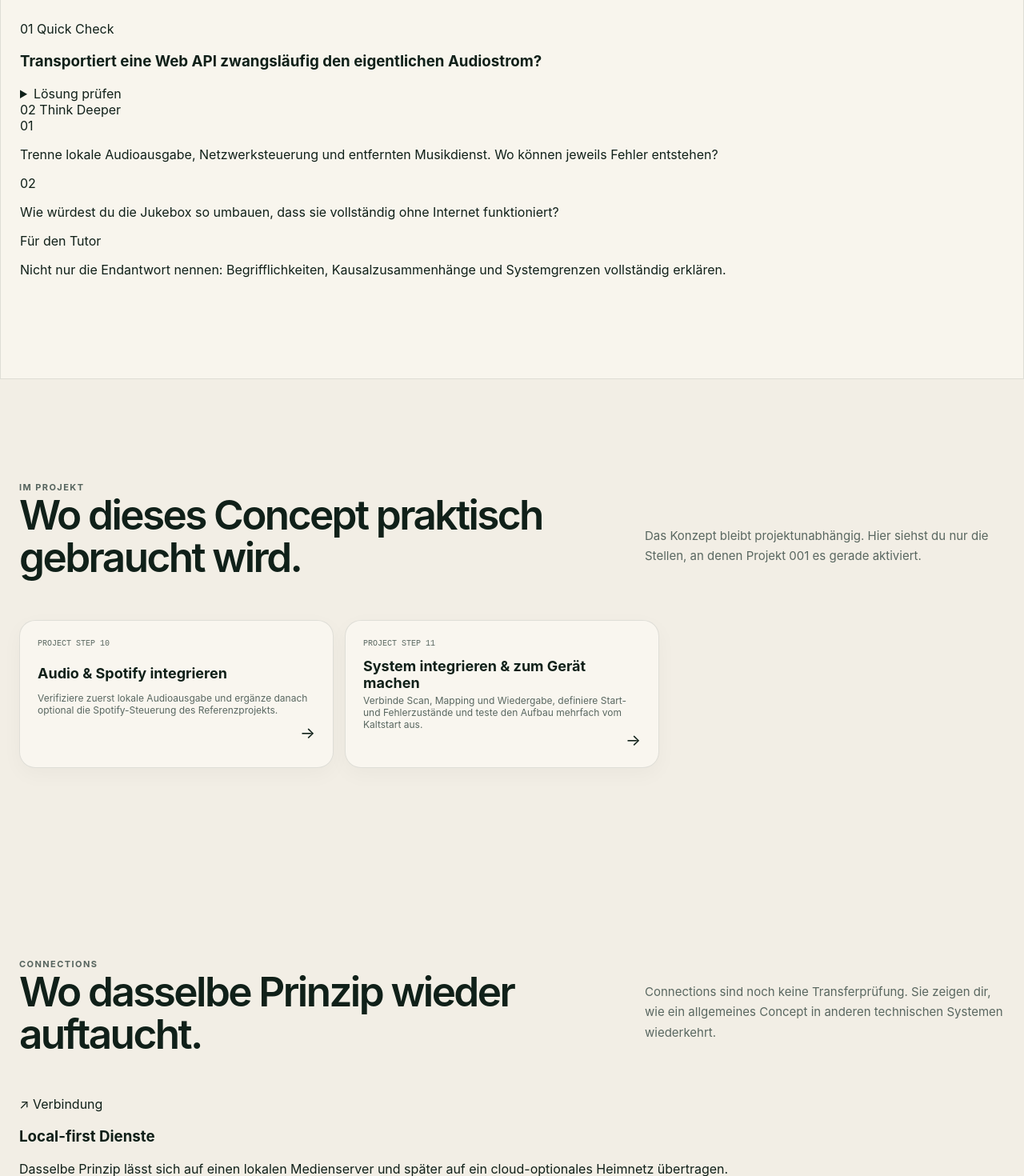
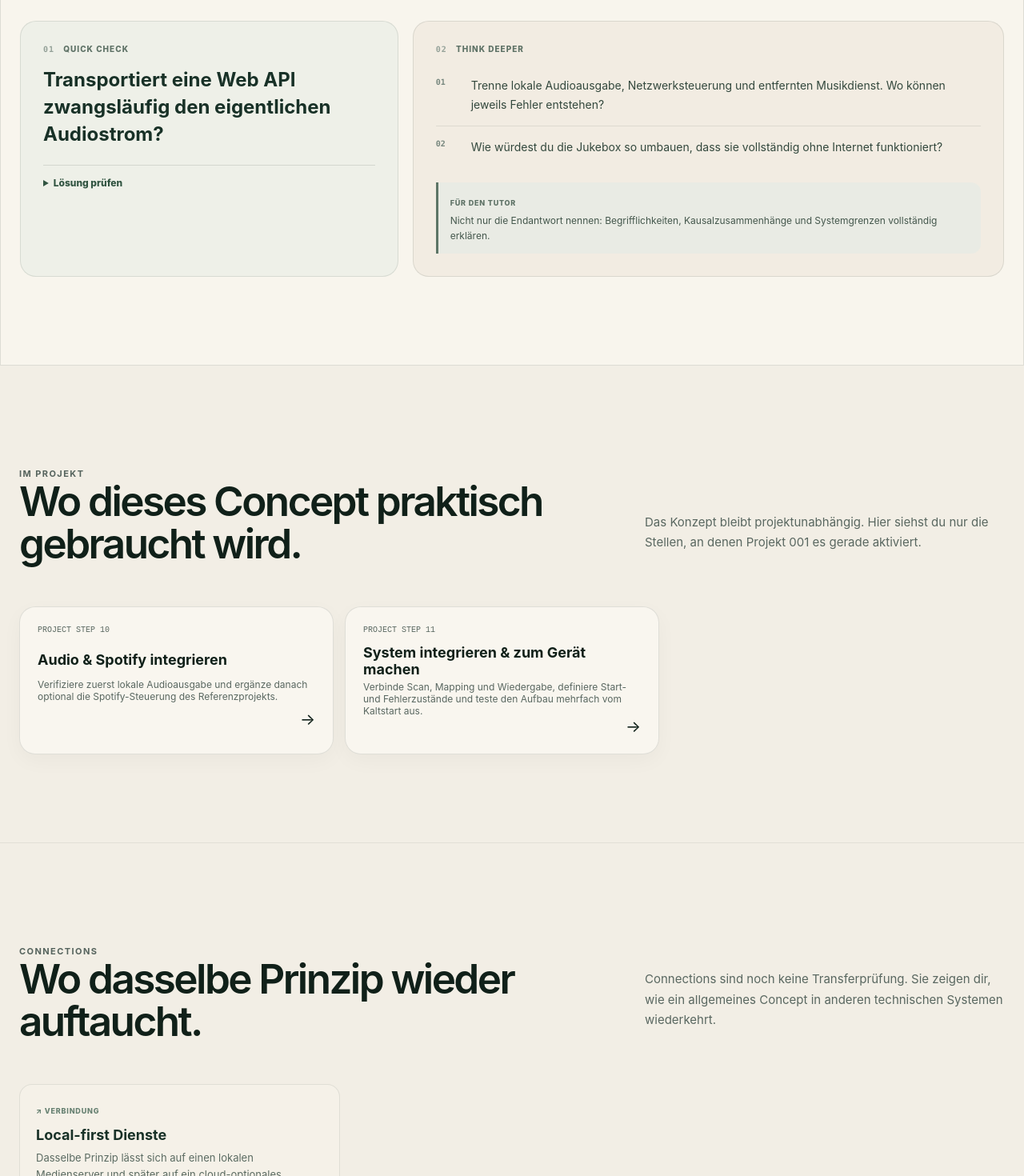
Before and after one commit to dabin134/embedded-lab, a Next.js app: page /concepts/audio-network in a window 1280 px wide. Shown: the part 1660-3130 px from the top of the page at 80% size. Built offline with nearby package versions, Linux system fonts and the light colour scheme.

Commit message:
Style learning checks connections and transfer blocks

```diff
--- a/app/project-learning.css
+++ b/app/project-learning.css
@@ -142,7 +142,12 @@
 .component-project-use,
 .component-cautions,
 .component-sources,
-.principle-section { border-top: 1px solid rgba(16, 32, 25, .07); }
+.principle-section,
+.learning-section,
+.component-learning,
+.connections-section,
+.learning-architecture,
+.project-transfer { border-top: 1px solid rgba(16, 32, 25, .07); }
 
 .foundation-grid { grid-template-columns: repeat(3, minmax(0, 1fr)); margin-top: 30px; }
 .foundation-grid article span {
@@ -223,11 +228,105 @@
 .component-project-use > p { max-width: 850px; color: #56665d; line-height: 1.75; }
 .component-callout { margin-top: 20px; }
 
+.learning-heading { align-items: end; }
+.learning-grid {
+  margin-top: 28px;
+  display: grid;
+  grid-template-columns: minmax(0, .78fr) minmax(0, 1.22fr);
+  gap: 18px;
+}
+.learning-card {
+  border: 1px solid rgba(16, 32, 25, .10);
+  border-radius: 20px;
+  padding: clamp(20px, 3vw, 28px);
+  background: #f7f3ea;
+}
+.learning-label {
+  color: #5d7165;
+  font-size: 10px;
+  font-weight: 850;
+  letter-spacing: .1em;
+  text-transform: uppercase;
+}
+.learning-label span { margin-right: 8px; color: #94a198; font-family: ui-monospace, SFMono-Regular, Menlo, monospace; }
+.learning-card h3 { margin: 16px 0 0; color: #183127; font-size: clamp(18px, 2vw, 24px); line-height: 1.4; }
+.quick-check-card { background: #eef0e8; }
+.quick-check-card details { margin-top: 22px; border-top: 1px solid rgba(16, 32, 25, .12); padding-top: 14px; }
+.quick-check-card summary { cursor: pointer; color: #315441; font-size: 12px; font-weight: 800; }
+.quick-check-card details p { margin: 12px 0 0; color: #43564b; font-size: 14px; line-height: 1.7; }
+.think-deeper-card { background: #f2ece2; }
+.deep-question-list { margin-top: 14px; display: grid; }
+.deep-question-list > div {
+  display: grid;
+  grid-template-columns: 32px 1fr;
+  gap: 12px;
+  padding: 14px 0;
+  border-bottom: 1px solid rgba(16, 32, 25, .09);
+}
+.deep-question-list > div:last-child { border-bottom: 0; }
+.deep-question-list span { color: #77877e; font: 700 10px/1.5 ui-monospace, SFMono-Regular, Menlo, monospace; }
+.deep-question-list p { margin: 0; color: #33483d; font-size: 14px; line-height: 1.7; }
+.tutor-note {
+  margin-top: 18px;
+  padding: 13px 15px;
+  border-left: 3px solid #5d7566;
+  background: rgba(231, 236, 229, .72);
+  border-radius: 0 12px 12px 0;
+}
+.tutor-note span { color: #5d7165; font-size: 9px; font-weight: 850; letter-spacing: .09em; text-transform: uppercase; }
+.tutor-note p { margin: 5px 0 0; color: #44574c; font-size: 12px; line-height: 1.6; }
+
+.component-connections { margin-top: 34px; }
+.connection-grid,
+.learning-mode-grid {
+  margin-top: 26px;
+  display: grid;
+  grid-template-columns: repeat(3, minmax(0, 1fr));
+  gap: 14px;
+}
+.connection-grid article,
+.learning-mode-grid article {
+  border: 1px solid rgba(16, 32, 25, .09);
+  border-radius: 16px;
+  padding: 20px;
+  background: #f5f1e8;
+}
+.connection-grid article > span,
+.learning-mode-grid article > span {
+  color: #668071;
+  font-size: 9px;
+  font-weight: 850;
+  letter-spacing: .09em;
+  text-transform: uppercase;
+}
+.connection-grid h3,
+.learning-mode-grid h3 { margin: 12px 0 0; color: #183127; font-size: 18px; }
+.connection-grid p,
+.learning-mode-grid p { margin: 8px 0 0; color: #5b6b62; font-size: 13px; line-height: 1.65; }
+.learning-mode-grid { grid-template-columns: repeat(4, minmax(0, 1fr)); }
+
+.transfer-question-list { margin-top: 28px; display: grid; gap: 10px; }
+.transfer-question-list article {
+  display: grid;
+  grid-template-columns: 44px 1fr;
+  gap: 14px;
+  align-items: start;
+  padding: 18px 20px;
+  border: 1px solid rgba(16, 32, 25, .10);
+  border-radius: 14px;
+  background: #eef0e8;
+}
+.transfer-question-list span { color: #688073; font: 800 10px/1.5 ui-monospace, SFMono-Regular, Menlo, monospace; }
+.transfer-question-list p { margin: 0; color: #294236; font-size: 15px; line-height: 1.7; }
+
 @media (max-width: 900px) {
   .foundation-grid { grid-template-columns: 1fr; }
   .lab-columns,
   .component-detail-grid,
-  .reference-card { grid-template-columns: 1fr; }
+  .reference-card,
+  .learning-grid { grid-template-columns: 1fr; }
+  .connection-grid,
+  .learning-mode-grid { grid-template-columns: repeat(2, minmax(0, 1fr)); }
   .source-list a { grid-template-columns: 1fr auto; }
   .source-list a span { grid-column: 1 / -1; grid-row: 2; }
 }
@@ -237,4 +336,7 @@
   .goal-list > div { grid-template-columns: 34px 1fr; gap: 10px; }
   .question-stack > div { grid-template-columns: 24px 1fr; padding-inline: 6px; }
   .lesson-list li { padding-right: 10px; }
+  .connection-grid,
+  .learning-mode-grid { grid-template-columns: 1fr; }
+  .transfer-question-list article { grid-template-columns: 28px 1fr; padding: 15px 14px; }
 }
```
